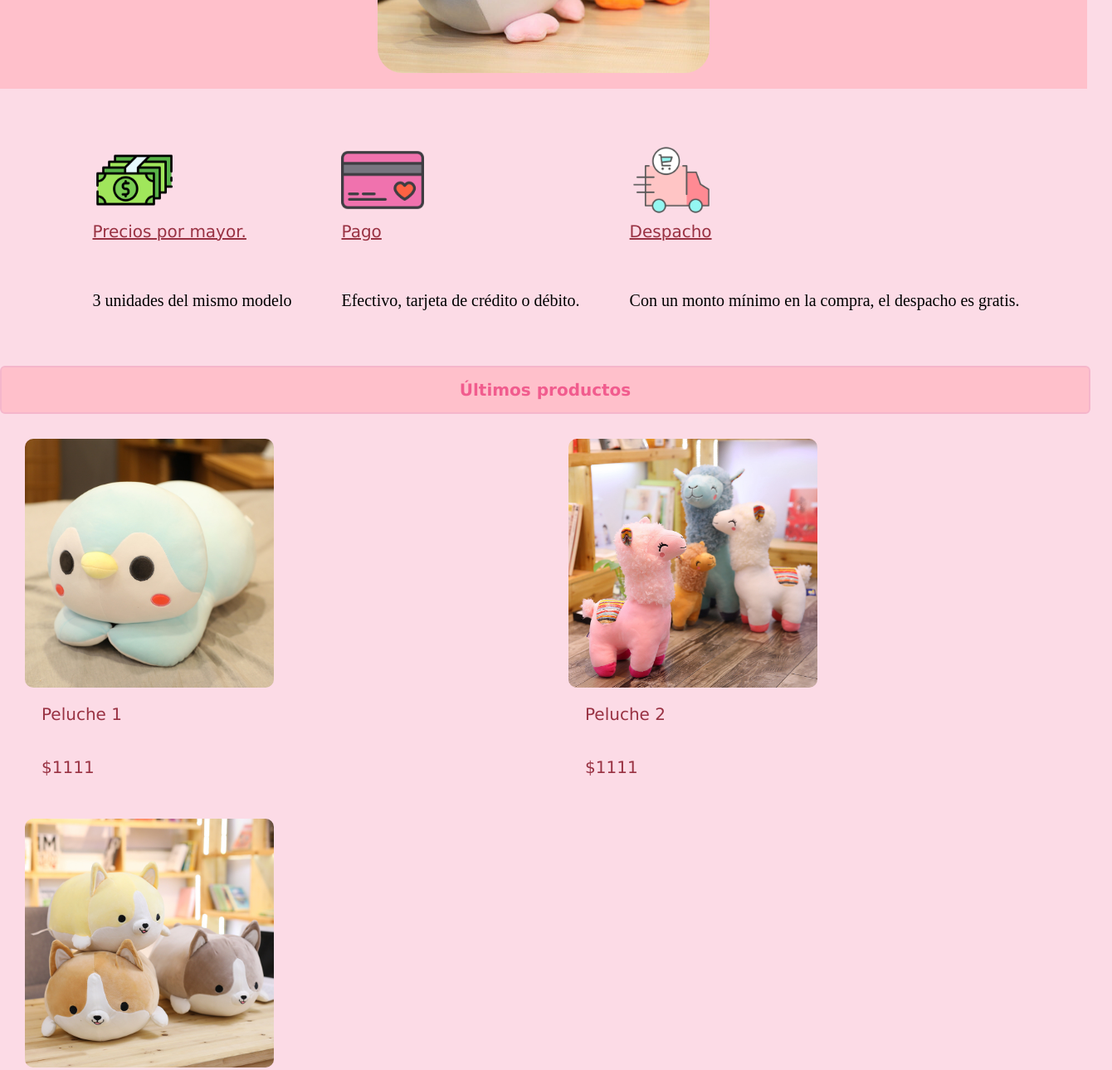
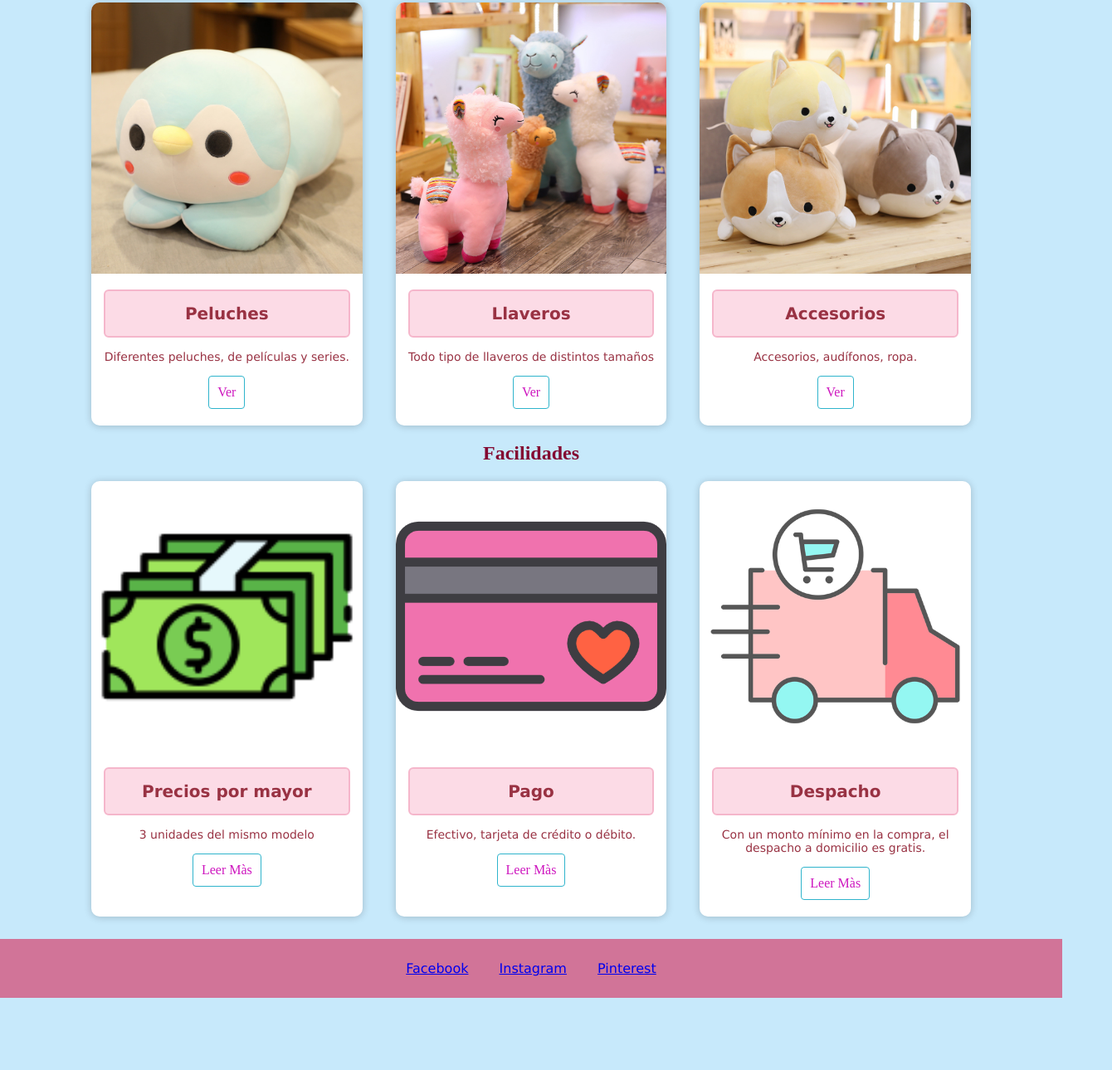
Before and after one commit to CinthyaEscobar/proyectoPeluchesCinthya, a plain HTML site: page index.html in a window 1280 px wide. Shown: the part 855-2145 px from the top of the page at 83% size, 1340 px wide, since content can reach past the window. After the commit the page ends 2058 px from the top, so only its background shows below. Drawn offline with Linux system fonts and the light colour scheme; a web font is replaced by a local one.

Commit message:
Agregando cards, hover, shadows..

```diff
--- a/estilos.css
+++ b/estilos.css
@@ -8,10 +8,7 @@
     height: 200px;
 }
 
-body {
 
-    background-color: rgba(245, 171, 206, 0.904);
-}
 
 /*NAVEGADOR*/
 .nav__container {
@@ -27,6 +24,9 @@ body {
     margin: 16px;
 }
 
+a:hover{
+    background-color: rgb(172, 72, 105);
+}
 .listaNav {
     font-family: 'Lucida Sans', 'Lucida Sans Regular', 'Lucida Grande', 'Lucida Sans Unicode', Geneva, Verdana, sans-serif;
     margin: 0 auto;
@@ -37,7 +37,6 @@ body {
 
 
 .icono__index {
-    display: grid;
     justify-content: space-around;
     width: 100px;
     height: 100px;
@@ -53,7 +52,6 @@ body {
 
 
 .article__container--2 {
-
     display: grid;
     grid-template-columns: repeat(auto-fill);
     grid-auto-rows: minmax(200px, auto);
@@ -89,8 +87,9 @@ body {
 .imagenes__index__container--img {
     display: grid;
     justify-content: space-around;
-    width: 300px;
-    height: 300px;
+    width: 90%;
+    height: auto;
+    margin: 10px 20px;
     border-radius: 10px;
     place-items: center;
 }
@@ -164,12 +163,19 @@ article p {
 /*GALERIA*/
 .galeria__container--img {
     display: grid;
+    width: 80%;
+    height: auto;
+    margin: 10px 20px;
     justify-content: space-around;
-    width: 300px;
-    height: 300px;
     border-radius: 4px;
+    transition: transform 0.3s ease-in-out;
 
 }
+
+.galeria__container--img:hover {
+    filter: opacity(0.9);
+    transform: scale(1.04);
+  }
 
 .galeria__container {
     display: grid;
@@ -178,6 +184,7 @@ article p {
     gap: 30px;
     padding: 30px;
     grid-auto-flow: dense;
+
 }
 
 
@@ -266,9 +273,6 @@ textarea {
     height: 400px;
 }
 
-body {
-    background-color: #fcdbe6;
-}
 
 .right {
     background-color: pink;
@@ -324,26 +328,31 @@ body {
     .video__container,
     .imagenes__index__container,
     .article__container,
-    .article__container--2,
+
     .nav__container {
         width: 100%;
     }
 
+
+}
+
+@media only screen and (max-width: 480px) {
+
+    .article__container--2{
+        display: flex;
+        flex-direction: column;
+        align-items: center;
+        justify-content: center;
+    }
 }
 
 
 @media screen and (max-width: 480px) {
-    .galeria__container {
-        display: grid;
-        align-content: stretch;
-
-        grid-template-columns: repeat(2, minmax(200px, 1fr));
-
-    }
 
     .galeria__container--img {
-        width: 200px;
-        height: 200px;
+        width: 80%;
+        height: auto;
+        margin: 10px 20px;
     }
 }
 
@@ -383,24 +392,83 @@ body {
     }
 
     .galeria__container--img {
-        width: 200px;
-        height: 200px;
+        width: 80%;
+        height: auto;
+        margin: 10px 20px;
     }
 }
 
-/* Escritorio*/
-@media (min-width: 1025px) and (max-width: 1280px) {
 
-    .main,
-    .main p,
-    .right,
-    .footer,
-    .nav,
-    .video__container,
-    .imagenes__index__container,
-    .article__container,
-    .article__container--2,
-    .nav__container {
-        width: 100%;
-    }
+/*---------------------*/
+
+
+.container__card{
+	width: 100%;
+	display: flex;
+	max-width: 1100px;
+	margin: auto;
 }
+
+.card{
+	width: 100%;
+	margin: 20px;
+	border-radius: 10px;
+	overflow: hidden;
+	background:#fff;
+	box-shadow: 0px 1px 10px rgba(0,0,0,0.2);
+	transition: all 400ms ease-out;
+	cursor: default;
+}
+.card:hover{
+	box-shadow: 5px 5px 20px rgba(132, 55, 134, 0.733);
+	transform: translateY(-3%);
+}
+.card img{
+	width: 100%;
+	height: auto;
+
+}
+.card .contenido__card{
+	padding: 15px;
+	text-align: center;
+}
+.card .contenido__card h3{
+	margin-bottom: 15px;
+	color: rgb(153, 50, 67);
+    font-family: Vegur, 'PT Sans', Verdana, sans-serif;
+}
+.card .contenido__card p{
+	color: rgb(153, 50, 67);
+    font-family: Vegur, 'PT Sans', Verdana, sans-serif;
+	font-size: 14px;
+	margin-bottom: 5px;
+}
+.card .contenido__card a{
+	display: inline-block;
+	padding: 10px;
+	margin-top: 10px;
+	text-decoration: none;
+	color: #ce17bf;
+	border: 1px solid #2fb4cc;
+	border-radius: 4px;
+	transition: all 400ms ease;
+	margin-bottom: 5px;
+}
+.card .contenido__card a:hover{
+	background: #a12497;
+	color: #fff;
+}
+@media screen and (max-width: 480px) {
+	.container-card{
+		flex-wrap: wrap;
+	}
+	.card{
+		margin: 15px;
+	}
+}
+
+body{
+    height: 100px;
+    background-color: #c7e9fb;
+
+}
--- a/index.html
+++ b/index.html
@@ -32,8 +32,8 @@
 
 
 
-	<h1>Peluches Kawaii</h1>
-	<h2>Tiernos y exclusivos peluches</h2>
+	<h1>Peluches  y Accesorios Kawaii</h1>
+	<h2>Tiernos y exclusivos productos</h2>
 
 
 
@@ -52,28 +52,90 @@
 	</div>
 
 
-	<div class="article__container--2">
-		<article>
-			<div>
-				<p class="underline__text"><img src="./imagenes/icono1.png " class="icono__index">Precios por mayor.</p>
-				<p>3 unidades del mismo modelo</p>
-			</div>
-
-			<div>
-				<p class="underline__text"><img src="./imagenes/icono2.png " class="icono__index"> Pago</p>
-				<p>Efectivo, tarjeta de crédito o débito.</p>
-			</div>
-
-			<div>
-				<p class="underline__text"><img src="./imagenes/icono3.png " class="icono__index"> Despacho</p>
-				<p>Con un monto mínimo en la compra, el despacho es gratis.</p>
-			</div>
-		</article>
+	<div >
+		<h2>Últimos productos</h2>
 	</div>
 
-	<h3 class="right"> Últimos productos</h3>
+	<div class="container__card">
 
-	<section class="imagenes__index__container">
+		<div class="card">
+			<figure>
+				<img src="./imagenes/peluche1.jpg">
+			</figure>
+			<div class="contenido__card">
+				<h3>Peluches</h3>
+				<p>Diferentes peluches, de películas y series.</p>
+				<a href="#">Ver</a>
+			</div>
+		</div>
+		<div class="card">
+			<figure>
+				<img src="./imagenes/peluche2.jpg">
+			</figure>
+			<div class="contenido__card">
+				<h3> Llaveros</h3>
+				<p>Todo tipo de llaveros de distintos tamaños</p>
+				<a href="#">Ver</a>
+			</div>
+		</div>
+		<div class="card">
+			<figure>
+				<img src="imagenes/peluche3.jpg">
+			</figure>
+			<div class="contenido__card">
+				<h3>Accesorios</h3>
+				<p>Accesorios, audífonos, ropa.</p>
+				<a href="#">Ver</a>
+			</div>
+		</div>
+	</div>
+
+
+
+
+
+	<div class="title-cards">
+		<h2>Facilidades</h2>
+	</div>
+
+
+
+	<div class="container__card">
+
+		<div class="card">
+			<figure>
+				<img src="./imagenes/icono1.png">
+			</figure>
+			<div class="contenido__card">
+				<h3>Precios por mayor</h3>
+				<p>3 unidades del mismo modelo</p>
+				<a href="#">Leer Màs</a>
+			</div>
+		</div>
+		<div class="card">
+			<figure>
+				<img src="./imagenes/icono2.png">
+			</figure>
+			<div class="contenido__card">
+				<h3> Pago</h3>
+				<p>Efectivo, tarjeta de crédito o débito.</p>
+				<a href="#">Leer Màs</a>
+			</div>
+		</div>
+		<div class="card">
+			<figure>
+				<img src="imagenes/icono3.png">
+			</figure>
+			<div class="contenido__card">
+				<h3>Despacho</h3>
+				<p>Con un monto mínimo en la compra, el despacho a domicilio es gratis.</p>
+				<a href="#">Leer Màs</a>
+			</div>
+		</div>
+	</div>
+
+
+	<!--<section class="imagenes__index__container">
 		<div>
 			<img src="./imagenes/peluche1.jpg" class="imagenes__index__container--img" alt="producto1">
 			<p>Peluche 1</p>
@@ -90,7 +152,7 @@
 			<p>$1111</p>
 		</div>
 	</section>
-	</main>
+	</main>-->
 
 	<div class="footer__container">
 		<footer>
```
